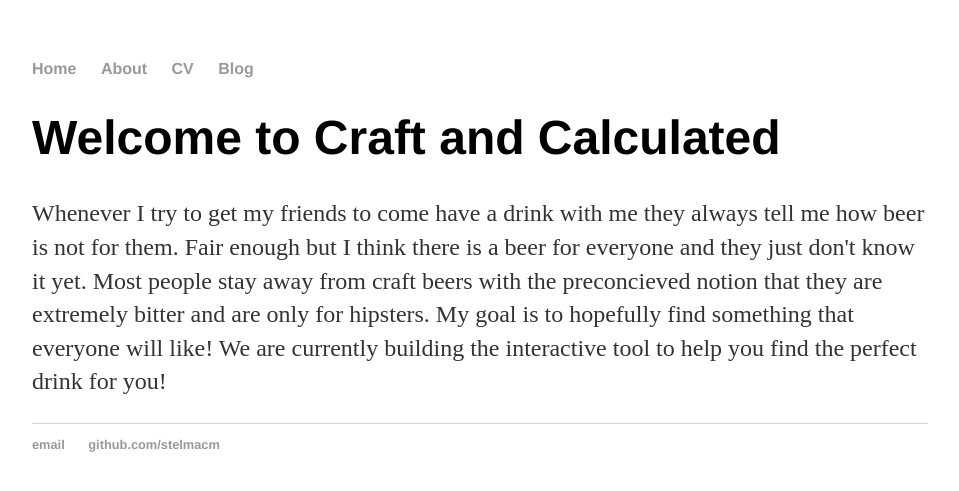
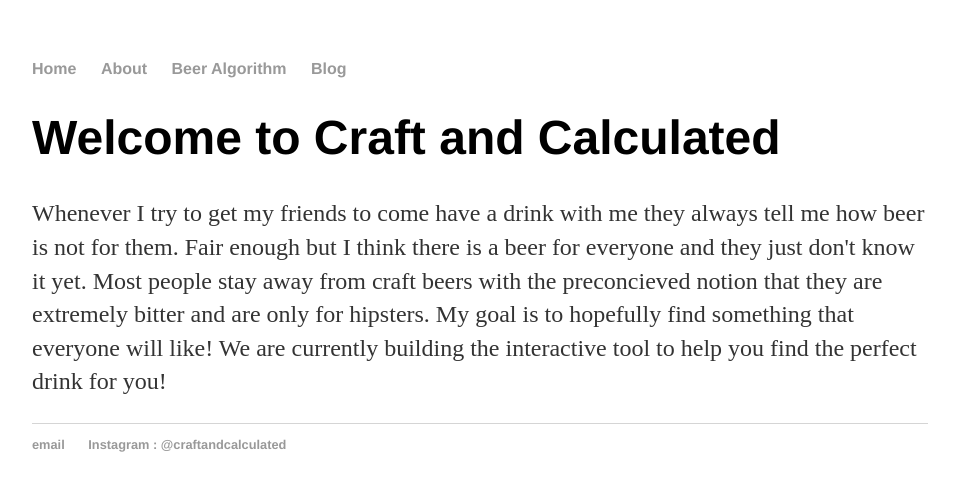
Before and after one commit to craftandcalculated/craftandcalculated.github.io, a Jekyll site: the page built from index.html, in a window 1280 px wide. Shown: the top 491 px of the page, without its empty margins (160-1119 px from the left). Built offline with Jekyll 4.4.1, drawn with Linux system fonts in a browser that asks for light colours.

Commit message:
Update default.html

```diff
--- a/_layouts/default.html
+++ b/_layouts/default.html
@@ -10,7 +10,7 @@
 	    		<ul>
 	        		<li><a href="/">Home</a></li>
 		        	<li><a href="/about">About</a></li>
-	        		<li><a href="/CV">CV</a></li>
+	        		<li><a href="/beerselector">Beer Algorithm</a></li>
 	        		<li><a href="/blog">Blog</a></li>
 	    		</ul>
 			</nav>
@@ -22,7 +22,7 @@
 			<footer>
 	    		<ul>
 	        		<li><a href="mailto:stelmacm@mcmaster.ca">email</a></li>
-	        		<li><a href="https://github.com/stelmacm">github.com/stelmacm</a></li>
+	        		<li><a href="https://www.instagram.com/craftandcalculated/">Instagram : @craftandcalculated</a></li>
 				</ul>
 			</footer>
 		</body>
```
